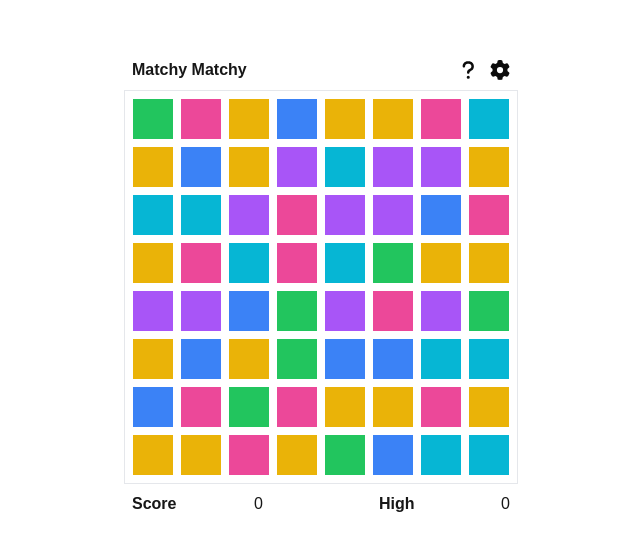
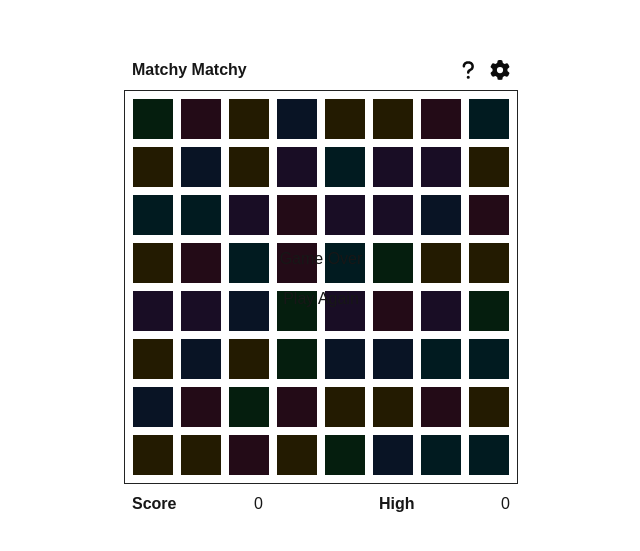
Before and after one commit to mrjamesjcho/match-game, a Next.js app: page / in a window 1280 px wide. Shown: the part 113-664 px from the top of the page, without its empty margins (319-959 px from the left). Built offline with nearby package versions, Linux system fonts and the light colour scheme.

Commit message:
add gameover overlay

```diff
--- a/src/components/Gameboard.tsx
+++ b/src/components/Gameboard.tsx
@@ -15,6 +15,7 @@ import {
 } from '@/utils/gameboard';
 import dynamic from 'next/dynamic';
 import React, { useEffect, useState } from 'react';
+import Gameover from './Gameover';
 
 const Tile = dynamic(() => import('./Tile'), { ssr: false });
 
@@ -43,6 +44,7 @@ export default function Gameboard({
   const [checkForAdditionalMatches, setCheckForAdditionalMatches] =
     useState(false);
   const [checkForAdditionalMoves, setCheckForAdditionalMoves] = useState(false);
+  const [gameover, setGameover] = useState(true);
 
   // if the user selects a tile, mark the selected tile as selected and highlight the tiles around the selected tile
   // if the user selects the same tile, deselect the selected tile and restore highlighted tiles
@@ -89,6 +91,12 @@ export default function Gameboard({
       );
       setPreventClicks(false);
     }
+  };
+
+  const handleResetGame = () => {
+    setMatrix(createGameboard(theme));
+    setGameover(false);
+    setPreventClicks(false);
   };
 
   // update the gameboard by marking the tiles to be deleted
@@ -161,18 +169,20 @@ export default function Gameboard({
       } else {
         console.log('No more moves possible');
         onHighScoreUpdate();
+        setGameover(true);
       }
       setCheckForAdditionalMoves(false);
     }
   }, [checkForAdditionalMoves, matrix, onHighScoreUpdate]);
 
   const getClassName = () => {
-    return menuOpen
+    return menuOpen || gameover
       ? 'border p-1 grid grid-cols-8 min-w-[394px] min-h-[394px] brightness-[15%]'
       : 'border p-1 grid grid-cols-8 min-w-[394px] min-h-[394px]';
   };
 
   return (
+    <>
       <div className={getClassName()}>
         {matrix?.map((col: Tile[], idx: number) => (
           <div
@@ -198,5 +208,7 @@ export default function Gameboard({
           </div>
         ))}
       </div>
+      {gameover && !menuOpen && <Gameover onPlayAgainClick={handleResetGame} />}
+    </>
   );
 }
--- /dev/null
+++ b/src/components/Gameover.tsx
@@ -0,0 +1,17 @@
+interface GameoverProps {
+  onPlayAgainClick: () => void;
+}
+
+export default function Gameover({ onPlayAgainClick }: GameoverProps) {
+  return (
+    <div className="absolute flex flex-col justify-center items-center min-w-[394px] min-h-[394px] max-w-[394px] max-h-[394px] z-40 p-4">
+      <p className="mb-4">Game Over</p>
+      <p
+        className="mb-4 cursor-pointer hover:brightness-50"
+        onClick={onPlayAgainClick}
+      >
+        Play Again
+      </p>
+    </div>
+  );
+}
--- a/src/components/Rules.tsx
+++ b/src/components/Rules.tsx
@@ -1,6 +1,6 @@
 export default function Rules() {
   return (
-    <div className="absolute min-w-[394px] min-h-[394px] max-w-[394px] max-h-[394px] z-40 translate-y-[20px] p-4">
+    <div className="absolute min-w-[394px] min-h-[394px] max-w-[394px] max-h-[394px] z-40 p-4">
       <p className="mb-4">1. Click on any tile to select it</p>
       <p className="mb-4">
         2. Click on one of the surrounding highlighted tiles to swap it with the
@@ -10,7 +10,6 @@ export default function Rules() {
         the swap will succeed if the resulting swap creates a match of 3 or more
         tiles with the same color in a row or column
       </p>
-      <br />
     </div>
   );
 }
--- a/src/components/Settings.tsx
+++ b/src/components/Settings.tsx
@@ -37,7 +37,7 @@ export default function Settings({ theme, onThemeSelect }: SettingsProps) {
       );
     });
   return (
-    <div className="absolute min-w-[394px] min-h-[394px] z-40 translate-y-[20px] p-4">
+    <div className="absolute min-w-[394px] min-h-[394px] z-40 p-4">
       {renderMenu()}
     </div>
   );
```
Lines whose indentation alone changed are shown as unchanged.
